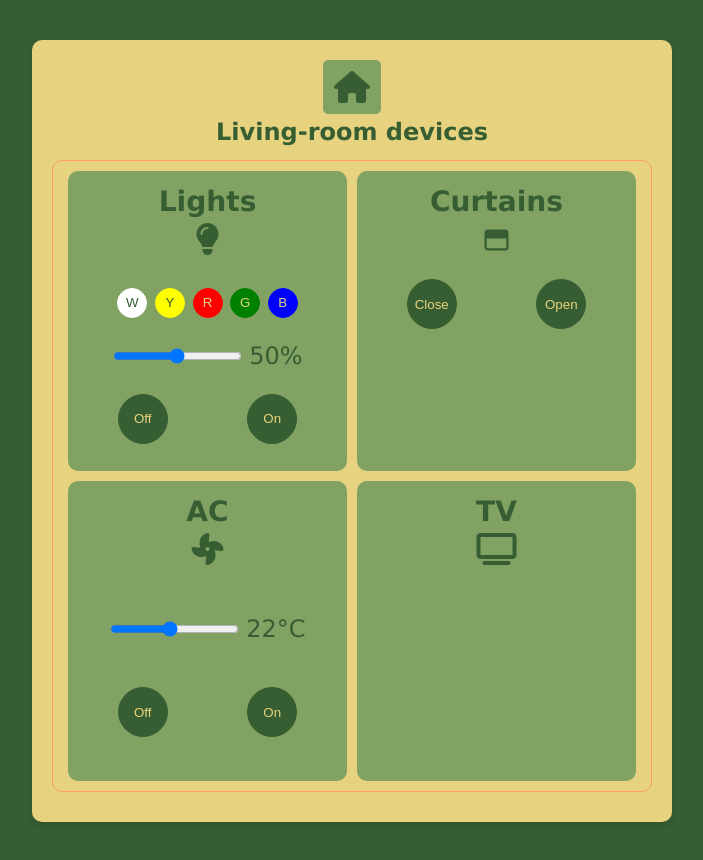
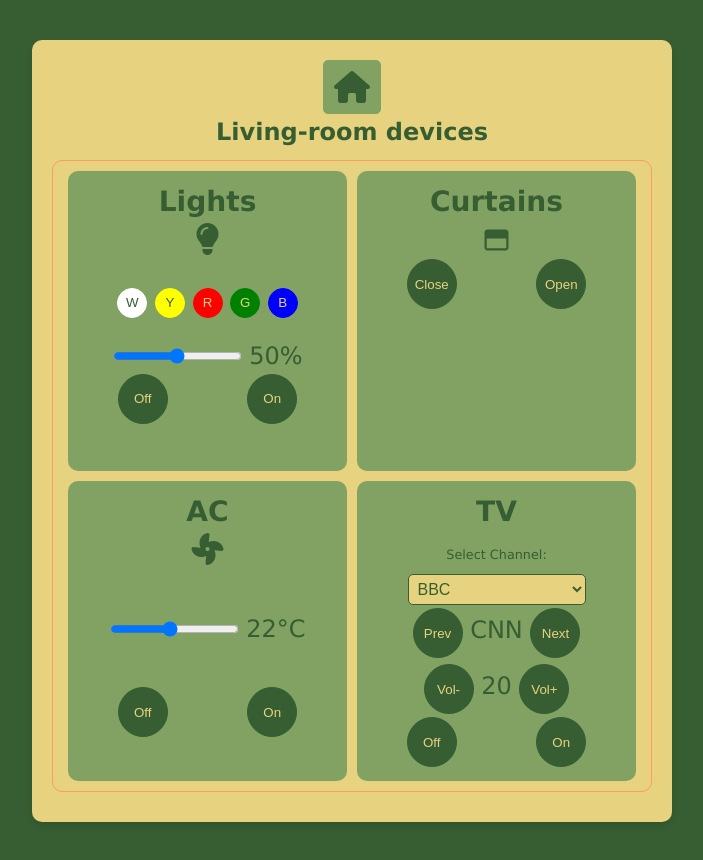
Before and after one commit to TetyanaKopot/smart-home, a plain HTML site: page index.html in a window 1280 px wide. Both pictures are taken after a click on the element "Living-room". Shown: the whole page, without its empty margins (288-991 px from the left). Drawn offline with Linux system fonts and the light colour scheme.

Commit message:
Added some elements to television-ii and other little changes

```diff
--- a/js/devices/television.mjs
+++ b/js/devices/television.mjs
@@ -34,5 +34,5 @@ export class Television extends Device {
   }
 }
 
-const channels = ['BBC', 'CNN', 'National Geographic', 'Discovery']
+export const channels = ['BBC', 'CNN', 'National Geographic', 'Discovery']
 const myTV = new Television('Living-room TV', channels)
--- a/js/ui/main-ui.mjs
+++ b/js/ui/main-ui.mjs
@@ -1,6 +1,7 @@
 import { renderLight } from './light-ui.mjs'
 import { renderCurtains } from './curtains-ui.mjs'
 import { renderAirConditioner } from './air-conditioner-ui.mjs'
+import { renderTelevision } from './television-ui.mjs'
 
 const main = document.querySelector('main')
 const originalContent = main.innerHTML
@@ -16,10 +17,7 @@ function bindEvents() {
             ${renderLight()}
             ${renderCurtains()}
             ${renderAirConditioner()}
-            <div class="device">
-                <h3 class="device__title">TV</h3>
-                <i class="fa-solid fa-tv"></i>
-            </div>
+            ${renderTelevision()}
         </div>
         `
     const toHome = document.getElementById('home')
--- /dev/null
+++ b/js/ui/television-ui.mjs
@@ -0,0 +1,33 @@
+import { channels } from '../devices/television.mjs'
+
+export function renderTelevision() {
+  return `
+        <div class="device">
+            <h3 class="device__title">TV</h3>
+            <div class="channel-selector">
+                <label for="channels">Select Channel:</label>
+                <select id="channels">
+                    <option value="1">${channels[0]}</option>
+                    <option value="2">${channels[1]}</option>
+                    <option value="3">${channels[2]}</option>
+                    <option value="4">${channels[3]}</option>
+                </select>
+            </div>
+            <div class="channel-buttons">
+                <button class="device-button id="channel-prev">Prev</button>
+                <span>CNN</span>
+                <button class="device-button id="channel-next">Next</button>
+            </div>
+            <div class="volume-buttons">
+                <button class="device-button id="volume-down">Vol-</button>
+                <span>20</span>
+                <button class="device-button id="volume-up">Vol+</button>
+            </div>
+            <div class="control-buttons">
+                <button class="device-button off" id="tv-off">Off</button>
+                <button class="device-button on" id="tv-on">On</button>
+            </div>
+        </div>
+
+    `
+}
--- a/styles/button.css
+++ b/styles/button.css
@@ -9,3 +9,27 @@
 .button.security {
   height: 54px;
 }
+
+.control-buttons {
+  display: flex;
+  justify-content: space-around;
+}
+
+.device-button {
+  width: 50px;
+  height: 50px;
+  padding: 5px;
+  background-color: var(--color-background-dark);
+  border: 1px solid var(--color-background-dark);
+  color: var(--color-background-light);
+}
+
+.light-color,
+.device-button {
+  border-radius: 50%;
+}
+
+.channel-buttons,
+.volume-buttons {
+  padding: 3px;
+}
--- a/styles/device.css
+++ b/styles/device.css
@@ -13,11 +13,6 @@
 
 .light-colors {
   margin: 20px 0;
-}
-
-.light-color,
-.device-button {
-  border-radius: 50%;
 }
 
 .light-color {
@@ -58,20 +53,20 @@
   border: 1px solid blue;
 }
 
-.control-buttons {
-  display: flex;
-  justify-content: space-around;
-  margin-top: 20px;
-}
-.device-button {
-  width: 50px;
-  height: 50px;
-  padding: 5px;
-  background-color: var(--color-background-dark);
-  border: 1px solid var(--color-background-dark);
-  color: var(--color-background-light);
-}
-
 .temperature-controller {
   margin: 40px 0;
 }
+
+.channel-selector label {
+  font-size: 0.8rem;
+}
+
+.channel-selector select {
+  padding: 5px;
+  font-size: 1rem;
+  background-color: var(--color-background-light);
+  color: var(--color-text-dark);
+  border: 1px solid var(--color-text-dark);
+  border-radius: 5px;
+  outline: none;
+}
```
Also changed, not shown: js/ui/light-ui.mjs (indentation only).
